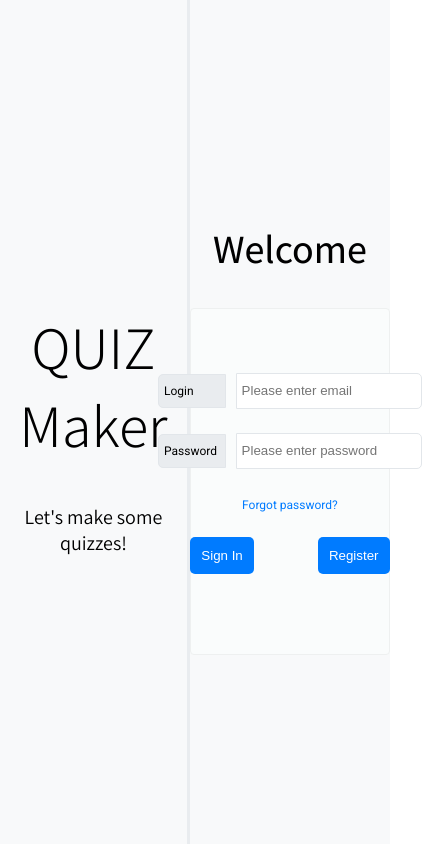
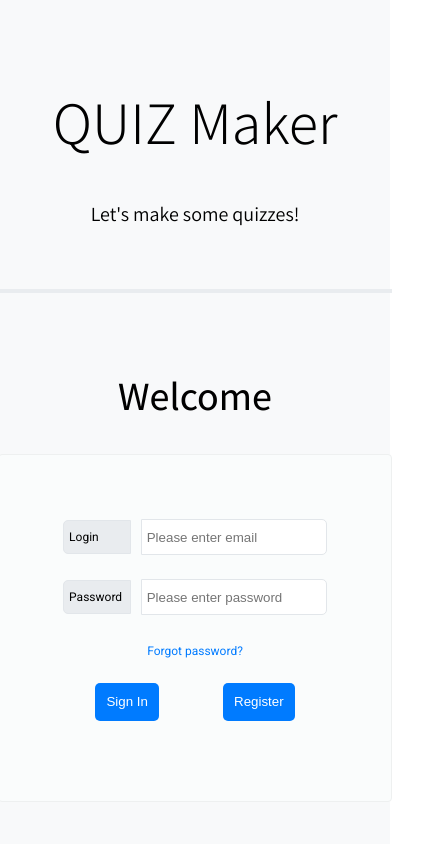
Before and after one commit to sbartnicki/QUIZmaker-finalProject, a React (Create React App) app: page / in a window 390 px wide. Shown: the whole page, 422 px wide, since content can reach past the window. Built offline with nearby package versions, Linux system fonts and the light colour scheme.

Commit message:
Adjusting mobile version login

```diff
--- a/src/InitialScreen/SignIn/styles.scss
+++ b/src/InitialScreen/SignIn/styles.scss
@@ -15,7 +15,7 @@
     border: solid 1px $border-lighter-color;
     border-radius: 4px;
     padding: 4rem;
-    width: 18vw;
+    min-width: 18vw;
   }
 
   .form-wrapper a {
--- a/src/InitialScreen/styles.scss
+++ b/src/InitialScreen/styles.scss
@@ -6,8 +6,15 @@
   justify-content: space-evenly;
   align-items: center;
 
+  width: 100vw;
+  height: 100vh;
+
   background-color: $background-color;
   text-align: center;
+
+  @include breakpoint(800px) {
+    flex-direction: column;
+  }
 
   h1 {
     font-family: $title-font;
@@ -24,5 +31,11 @@
   .verticalLine {
     border-left: 3px solid $secondary-color;
     height: 100vh;
+
+    @include breakpoint(800px) {
+      height: 0px;
+      border: 2px solid $secondary-color;
+      width: 100%;
+    }
   }
 }
--- a/src/InitialScreen/variables.scss
+++ b/src/InitialScreen/variables.scss
@@ -32,3 +32,9 @@ $button-hover-color: #007bffb4;
   color: $font;
   border: 1px solid $border;
 }
+
+@mixin breakpoint($max-width) {
+  @media only screen and (max-width: $max-width) {
+    @content;
+  }
+}
```
